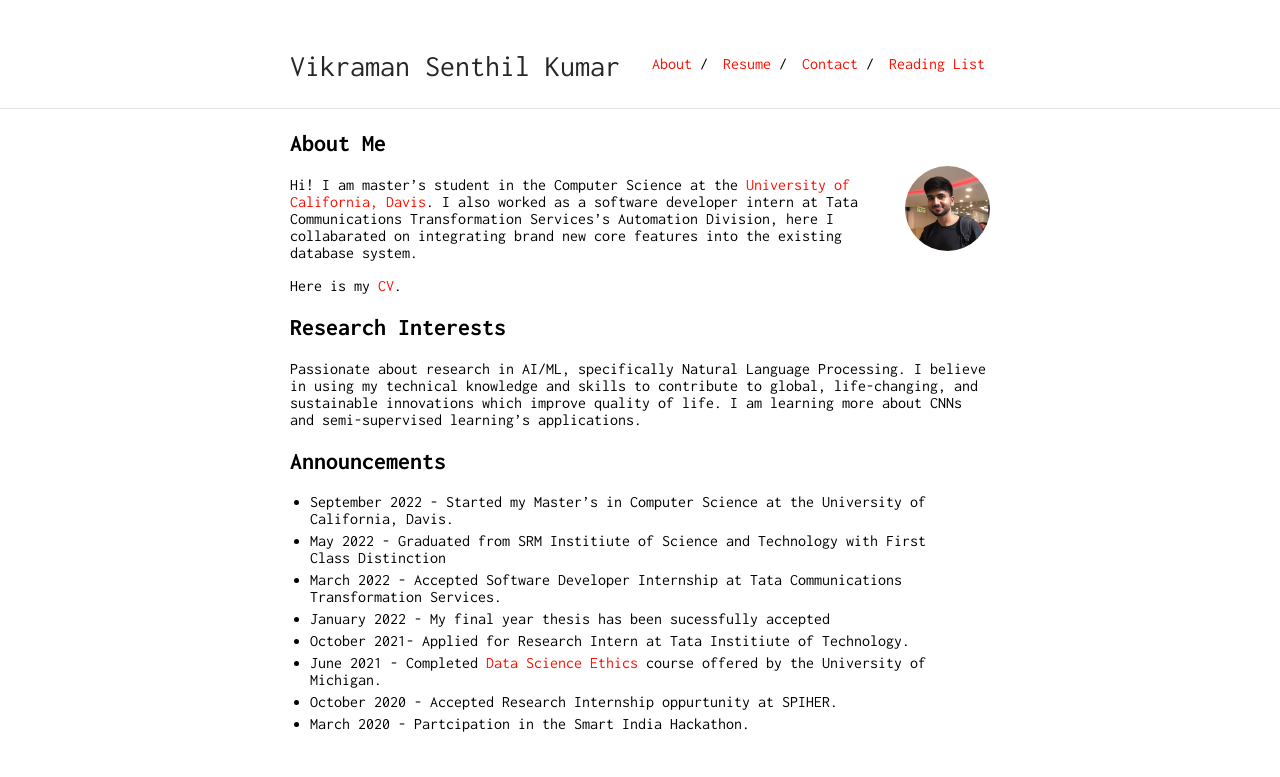
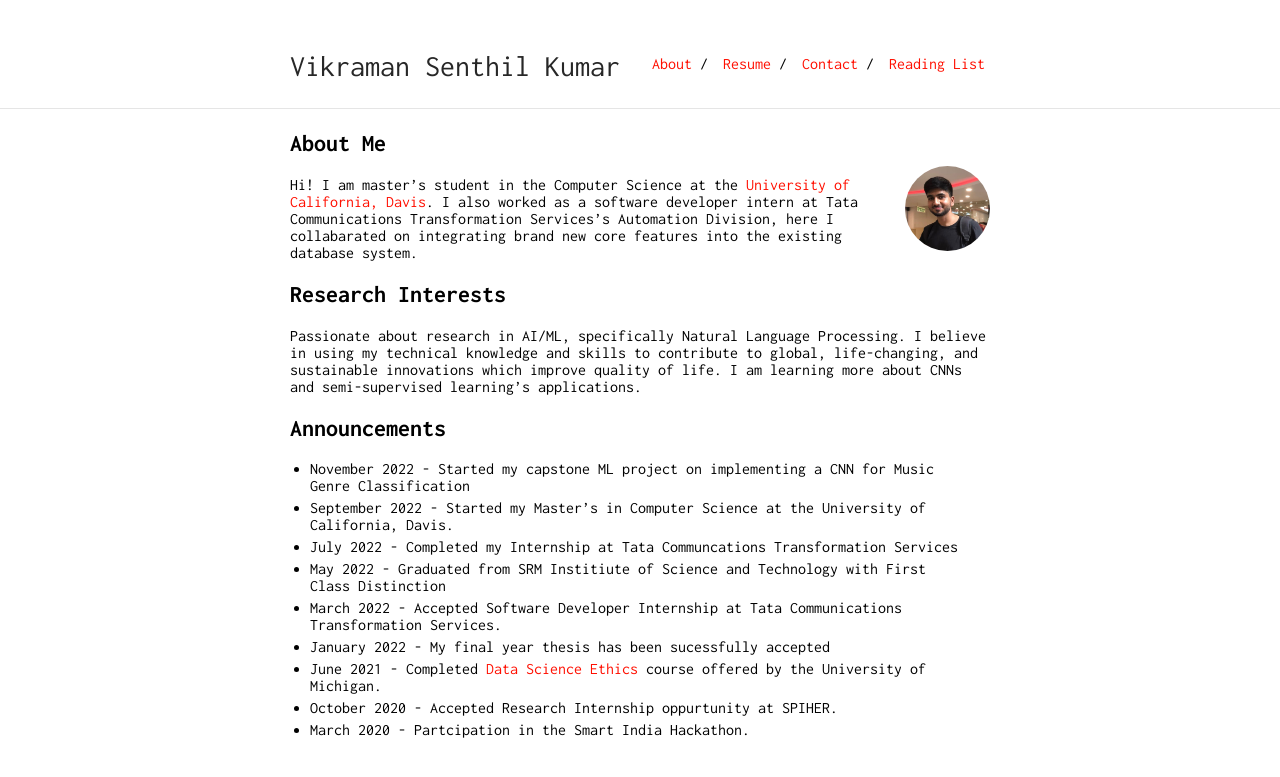
Before and after one commit to Vikramansen/vikramansen.github.io, a Jekyll site: the page built from index.md, in a window 1280 px wide. Shown: the top 777 px of the page. Built offline with Jekyll 4.4.1, drawn with Linux system fonts in a browser that asks for light colours; our own code applies the rules of GitHub Pages for plain Markdown files.

Commit message:
Update index.md

```diff
--- a/index.md
+++ b/index.md
@@ -9,8 +9,6 @@ layout: default
 Hi! I am master's student in the Computer Science at the [University of California, Davis]( https://www.ucdavis.edu).
 I also worked as a software developer intern at Tata Communications Transformation Services's Automation Division, here I collabarated on integrating brand new core features into the existing database system.
 
-Here is my [CV](https://vikramansen.github.io/resume.pdf).
-
 
 ## Research Interests
 
@@ -19,11 +17,12 @@ Passionate about research in AI/ML, specifically Natural Language Processing. I
 
 ## Announcements
 
+- November 2022 - Started my capstone ML project on implementing a CNN for Music Genre Classification
 - September 2022 - Started my Master's in Computer Science at the University of California, Davis.
+- July 2022 - Completed my Internship at Tata Communcations Transformation Services
 - May 2022 - Graduated from SRM Institiute of Science and Technology with First Class Distinction
 - March 2022 - Accepted Software Developer Internship at Tata Communications Transformation Services.
 - January 2022 - My final year thesis has been sucessfully accepted
-- October 2021- Applied for Research Intern at Tata Institiute of Technology.
 - June 2021 - Completed [Data Science Ethics](https://www.coursera.org/account/accomplishments/verify/Q67EG39EXSDH?utm_source=link&utm_medium=certificate&utm_content=cert_image&utm_campaign=sharing_cta&utm_product=course) course offered by the
 University of Michigan.
 - October 2020 - Accepted Research Internship oppurtunity at SPIHER.
```
